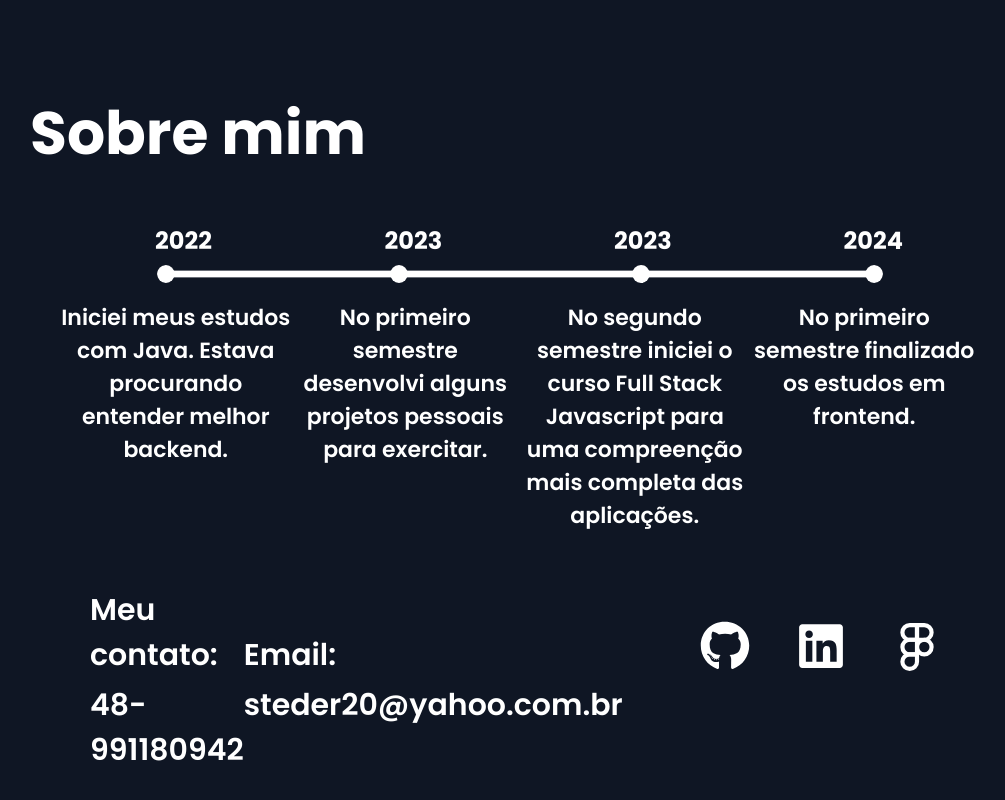
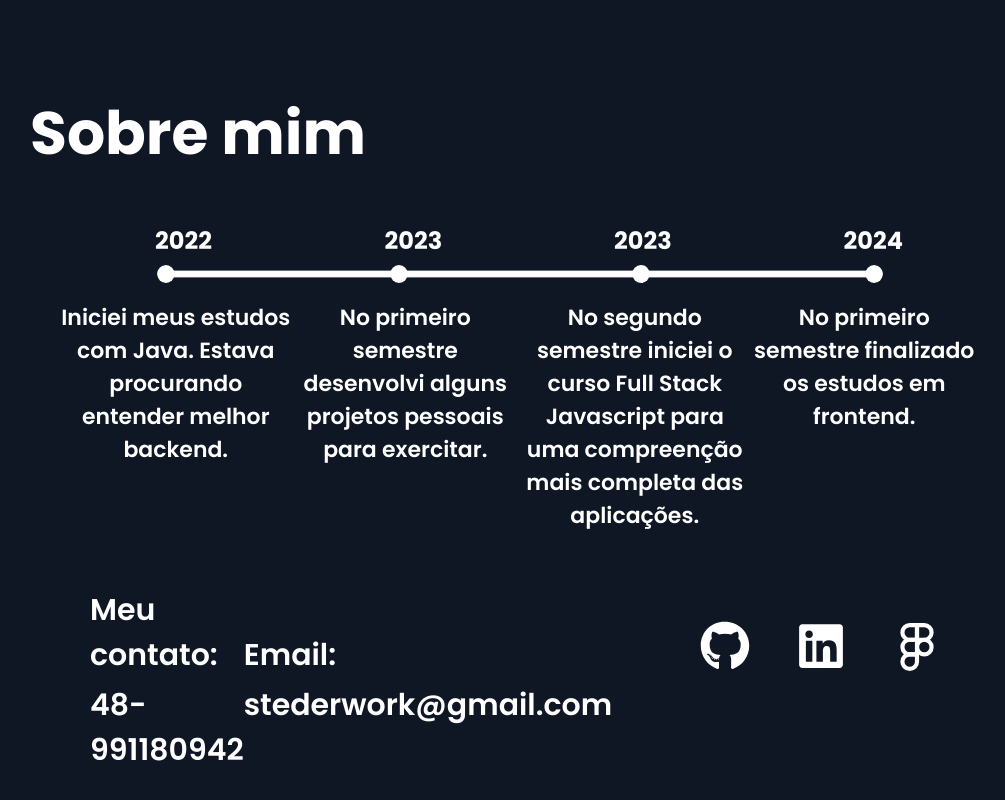
Before and after one commit to Eder-TS/Desafio-3-DNC, a React (Vite) app: page / in a window 1280 px wide. Shown: the part 4886-5686 px from the top of the page, without its empty margins (120-1125 px from the left). Built offline with nearby package versions, Linux system fonts and the light colour scheme.

Commit message:
Feat: updated contact, certifications and readme.

```diff
--- a/src/components/Footer/index.jsx
+++ b/src/components/Footer/index.jsx
@@ -13,7 +13,7 @@ export default function Footer(){
 
                 <div>
                     <p>Email:</p>
-                    <p>steder20@yahoo.com.br</p>
+                    <p>stederwork@gmail.com</p>
                 </div>
             </div>
 
--- a/src/components/Presentation/index.jsx
+++ b/src/components/Presentation/index.jsx
@@ -83,7 +83,7 @@ export default function Presentation(){
                 uma simples página de apresentação ou e-commerce completo.
             </p>
 
-            <Button href="https://www.linkedin.com/in/eder-ts/details/certifications/" text="Meus certificados" />
+            <Button href="https://www.linkedin.com/in/eder-ts/details/certifications/?_l=en_US" text="Meus certificados" />
         </section>
     )
 }
```
Also changed, not shown: 1 other file (tests, documents, lock files or other folders).
